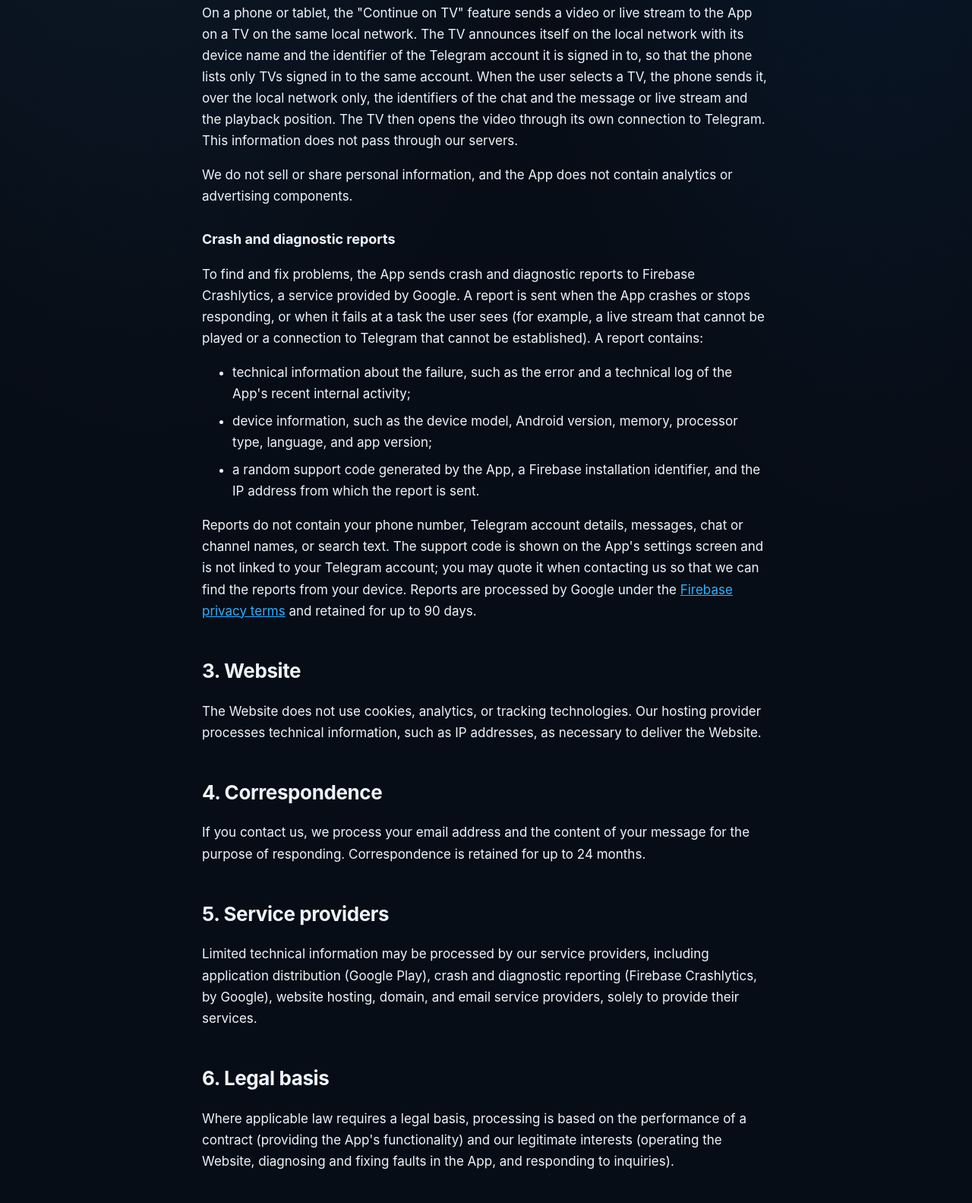
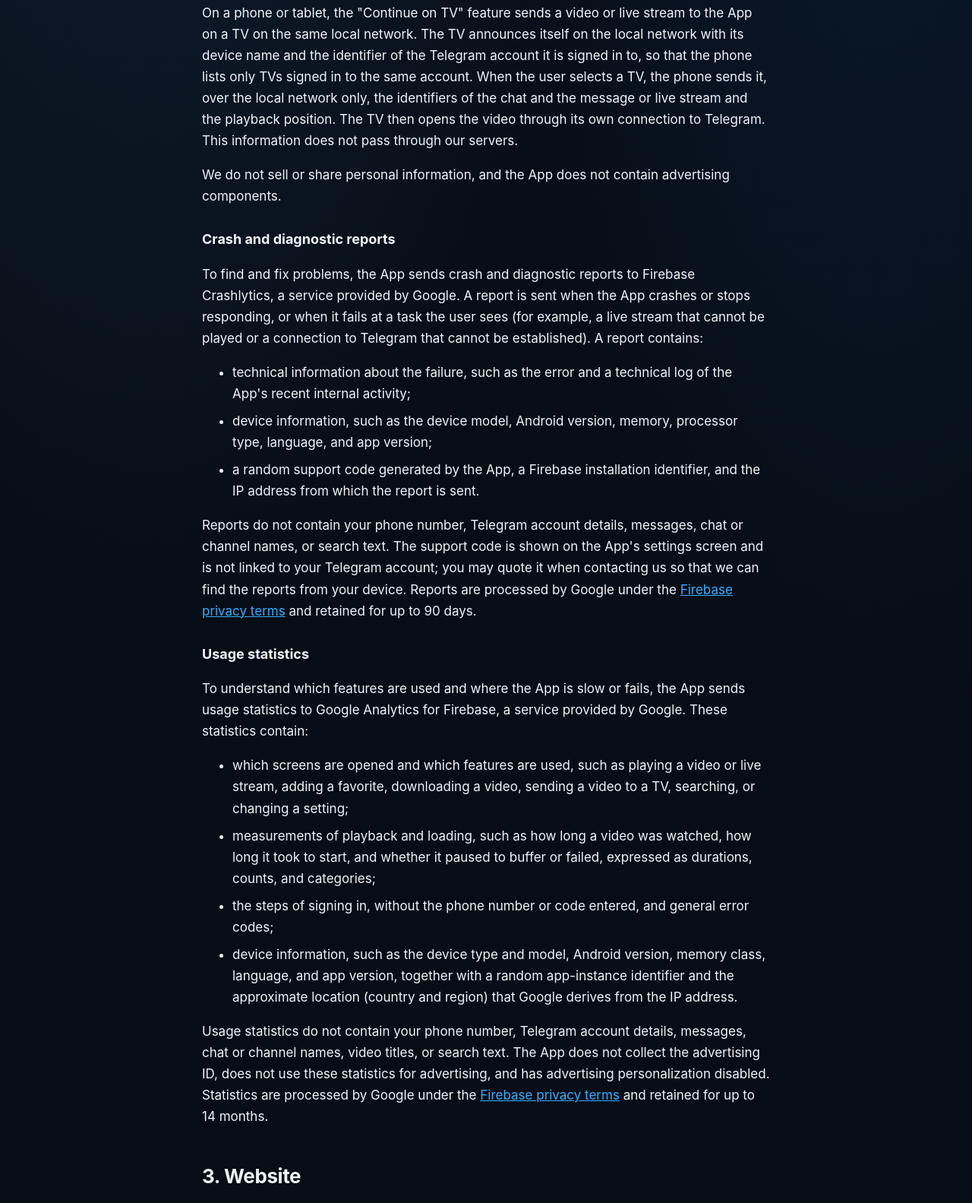
Before and after one commit to Elimeshi1/TeleV, a plain HTML site: page privacy/index.html in a window 1280 px wide. Shown: the part 1164-2747 px from the top of the page at 76% size. Drawn offline with Linux system fonts and the light colour scheme.

Commit message:
Privacy policy: describe usage statistics (Google Analytics for Firebase) (#22)
The app now sends anonymous usage statistics: screens and features used,
playback/loading measurements, sign-in steps and error codes, device
info, an app-instance id and IP-derived approximate location. No
Telegram content, search text or advertising ID; no ad use.


Claude-Session: https://claude.ai/code/session_011NHpET2zLeF1b2qNquutAF

Co-authored-by: Claude Opus 5.5 <noreply@anthropic.com>

```diff
--- a/privacy/index.html
+++ b/privacy/index.html
@@ -25,7 +25,7 @@
 
   <main id="main" class="article legal">
     <h1>Privacy Policy</h1>
-    <p class="meta">Effective date: November 23, 2026</p>
+    <p class="meta">Effective date: November 25, 2026</p>
 
     <p>This Privacy Policy describes how personal information is processed in connection with the TeleV application for Android TV, Google TV, and Android phones and tablets (the "App") and the website telev.app (the "Website"), provided by the TeleV developer ("we", "us"). Contact: <a href="mailto:support@telev.app">support@telev.app</a>.</p>
 
@@ -44,7 +44,7 @@
 
     <h3 id="continue-on-tv">Continue on TV</h3>
     <p>On a phone or tablet, the "Continue on TV" feature sends a video or live stream to the App on a TV on the same local network. The TV announces itself on the local network with its device name and the identifier of the Telegram account it is signed in to, so that the phone lists only TVs signed in to the same account. When the user selects a TV, the phone sends it, over the local network only, the identifiers of the chat and the message or live stream and the playback position. The TV then opens the video through its own connection to Telegram. This information does not pass through our servers.</p>
-    <p>We do not sell or share personal information, and the App does not contain analytics or advertising components.</p>
+    <p>We do not sell or share personal information, and the App does not contain advertising components.</p>
 
     <h3 id="diagnostics">Crash and diagnostic reports</h3>
     <p>To find and fix problems, the App sends crash and diagnostic reports to Firebase Crashlytics, a service provided by Google. A report is sent when the App crashes or stops responding, or when it fails at a task the user sees (for example, a live stream that cannot be played or a connection to Telegram that cannot be established). A report contains:</p>
@@ -55,6 +55,16 @@
     </ul>
     <p>Reports do not contain your phone number, Telegram account details, messages, chat or channel names, or search text. The support code is shown on the App's settings screen and is not linked to your Telegram account; you may quote it when contacting us so that we can find the reports from your device. Reports are processed by Google under the <a href="https://firebase.google.com/support/privacy">Firebase privacy terms</a> and retained for up to 90 days.</p>
 
+    <h3 id="analytics">Usage statistics</h3>
+    <p>To understand which features are used and where the App is slow or fails, the App sends usage statistics to Google Analytics for Firebase, a service provided by Google. These statistics contain:</p>
+    <ul>
+      <li>which screens are opened and which features are used, such as playing a video or live stream, adding a favorite, downloading a video, sending a video to a TV, searching, or changing a setting;</li>
+      <li>measurements of playback and loading, such as how long a video was watched, how long it took to start, and whether it paused to buffer or failed, expressed as durations, counts, and categories;</li>
+      <li>the steps of signing in, without the phone number or code entered, and general error codes;</li>
+      <li>device information, such as the device type and model, Android version, memory class, language, and app version, together with a random app-instance identifier and the approximate location (country and region) that Google derives from the IP address.</li>
+    </ul>
+    <p>Usage statistics do not contain your phone number, Telegram account details, messages, chat or channel names, video titles, or search text. The App does not collect the advertising ID, does not use these statistics for advertising, and has advertising personalization disabled. Statistics are processed by Google under the <a href="https://firebase.google.com/support/privacy">Firebase privacy terms</a> and retained for up to 14 months.</p>
+
     <h2 id="website">3. Website</h2>
     <p>The Website does not use cookies, analytics, or tracking technologies. Our hosting provider processes technical information, such as IP addresses, as necessary to deliver the Website.</p>
 
@@ -62,10 +72,10 @@
     <p>If you contact us, we process your email address and the content of your message for the purpose of responding. Correspondence is retained for up to 24 months.</p>
 
     <h2 id="recipients">5. Service providers</h2>
-    <p>Limited technical information may be processed by our service providers, including application distribution (Google Play), crash and diagnostic reporting (Firebase Crashlytics, by Google), website hosting, domain, and email service providers, solely to provide their services.</p>
+    <p>Limited technical information may be processed by our service providers, including application distribution (Google Play), crash and diagnostic reporting and usage statistics (Firebase Crashlytics and Google Analytics for Firebase, by Google), website hosting, domain, and email service providers, solely to provide their services.</p>
 
     <h2 id="legal-basis">6. Legal basis</h2>
-    <p>Where applicable law requires a legal basis, processing is based on the performance of a contract (providing the App's functionality) and our legitimate interests (operating the Website, diagnosing and fixing faults in the App, and responding to inquiries).</p>
+    <p>Where applicable law requires a legal basis, processing is based on the performance of a contract (providing the App's functionality) and our legitimate interests (operating the Website, diagnosing and fixing faults in the App, understanding how the App is used in order to improve it, and responding to inquiries).</p>
 
     <h2 id="rights">7. Your rights</h2>
     <p>Subject to applicable law, you may have the right to access, rectify, or erase your personal information, to restrict or object to its processing, and to data portability. Information stored by the App can be deleted directly, as described on the <a href="/delete-data/">Data Deletion</a> page. Requests concerning information held by us may be sent to <a href="mailto:support@telev.app">support@telev.app</a> and will be answered within 30 days. You may also lodge a complaint with a competent data protection authority.</p>
@@ -74,7 +84,7 @@
     <p>Information may be processed outside your country of residence by Telegram and our service providers, subject to appropriate safeguards as required by applicable law.</p>
 
     <h2 id="security">9. Security</h2>
-    <p>Communication between the App and Telegram, and diagnostic reports sent to Firebase Crashlytics, are encrypted in transit. No method of transmission or storage is completely secure.</p>
+    <p>Communication between the App and Telegram, and diagnostic reports and usage statistics sent to Firebase, are encrypted in transit. No method of transmission or storage is completely secure.</p>
 
     <h2 id="children">10. Children</h2>
     <p>The App is not directed at children under 13, or under the minimum age required in their country. Use of the App requires a Telegram account and is subject to Telegram's age requirements.</p>
```
Also changed, not shown: llms.txt.
